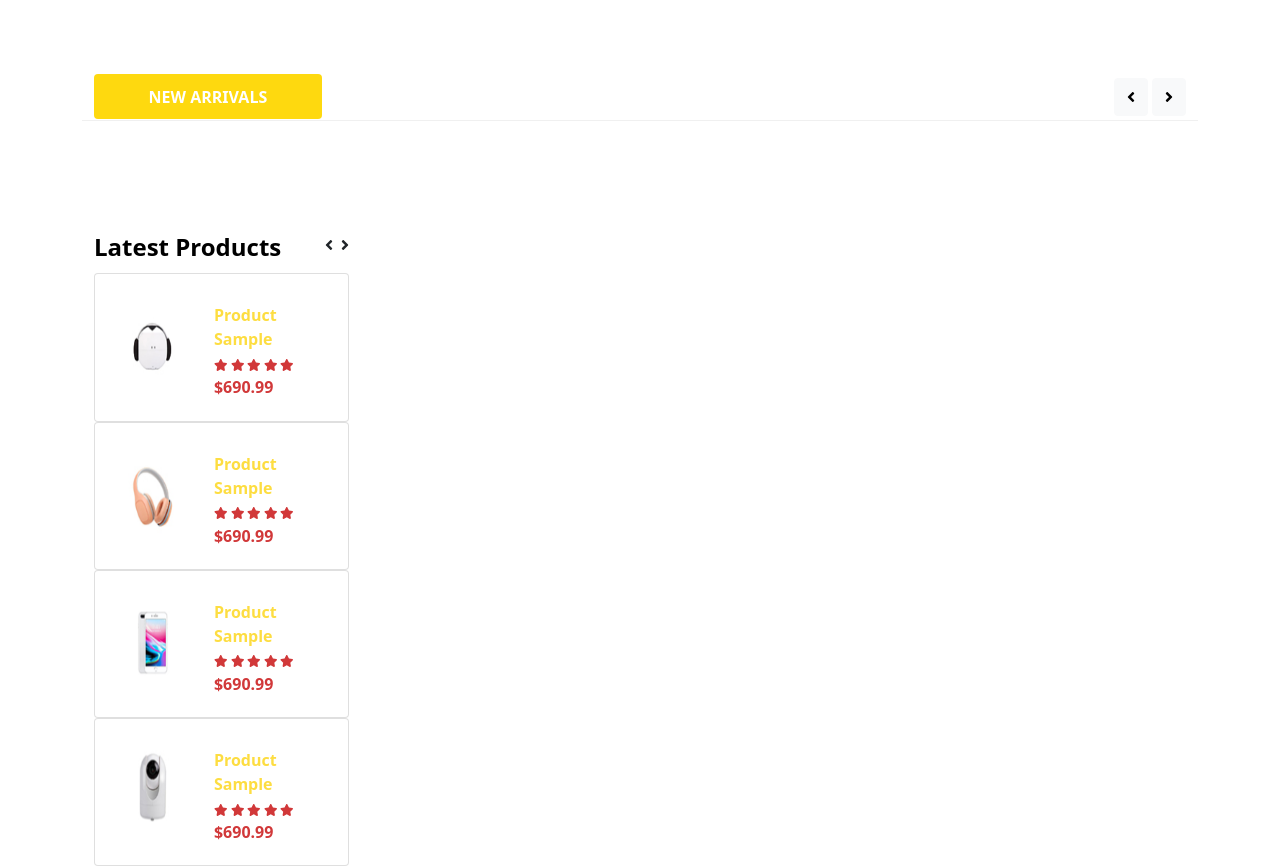
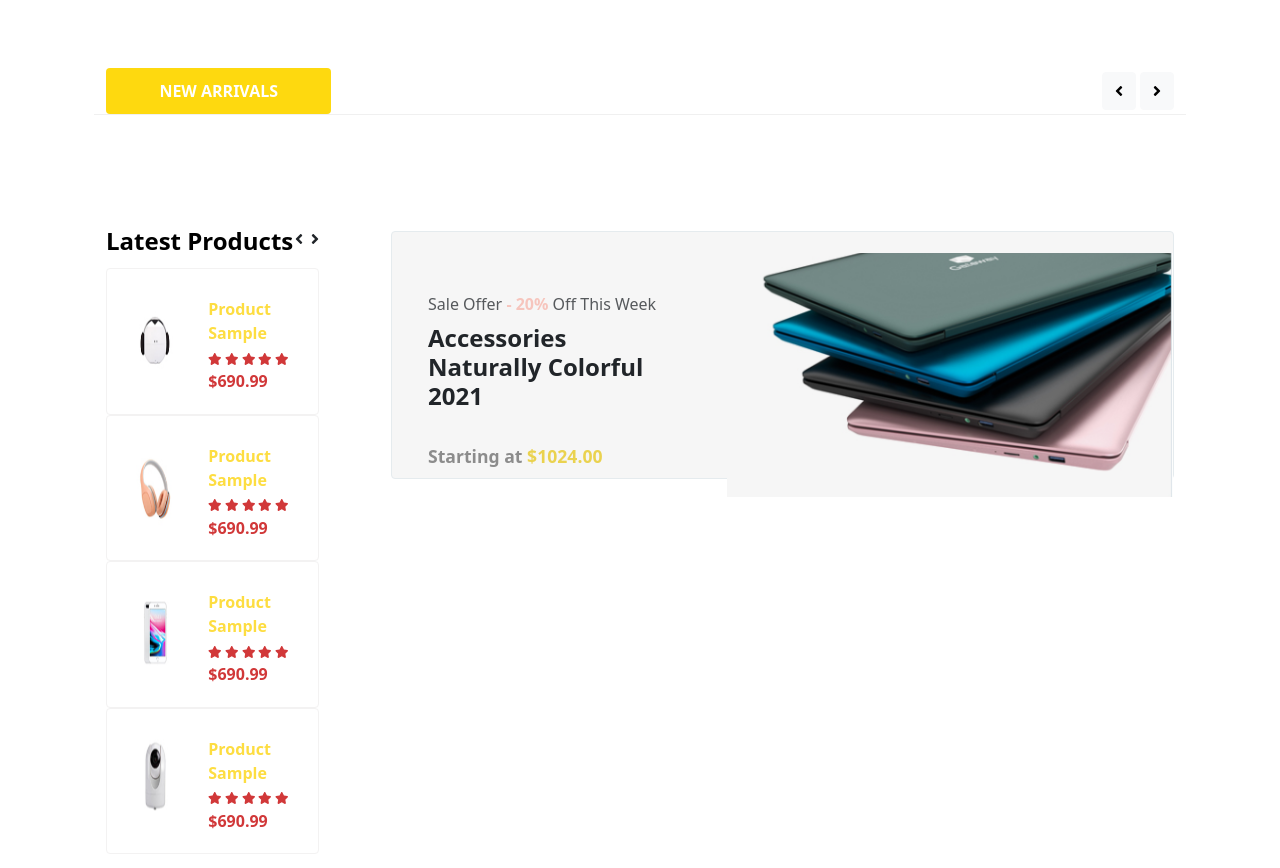
Before and after one commit to siam88/ecom_landing_page_demo, a React (Create React App) app: page / in a window 1280 px wide. Shown: the part 960-1828 px from the top of the page. Built offline with nearby package versions, Linux system fonts and the light colour scheme.

Commit message:
#15 fixes .add banner done

```diff
--- /dev/null
+++ b/src/components/addBanner/AddBanner.jsx
@@ -0,0 +1,52 @@
+import React from 'react';
+import { Row, Col, Container } from 'react-bootstrap'
+import { offeraddBanner } from '../../data'
+import { FontAwesomeIcon } from '@fortawesome/react-fontawesome'
+import { faAngleLeft, faAngleRight, faStar } from '@fortawesome/free-solid-svg-icons'
+
+import './AddBanner.css'
+const AddBanner = () => {
+    return <>
+        <Container className="mt-5 d-none d-lg-block">
+            <Row>
+                <Col xs={12} md={12} sm={12} lg={12} className="mb-1 mt-5" >
+
+                </Col>
+                {offeraddBanner.map((e, i) => {
+                    return <Col xs={12} md={12} sm={12} lg={12} >
+                        <CustomCard value={e} />
+                    </Col>
+                })}
+
+            </Row>
+        </Container>
+    </>
+}
+export default AddBanner
+
+
+
+const CustomCard = (props) => {
+    return <div className="card " style={{height:"31vh",background:"#F6F6F6",border:"1px solid #E5EBEE"}}>
+
+            <div className="row d-flex align-items-center">
+
+                <div className=" col-lg-5 col-md-5 col-sm-12 col-xs-12 col-12 text-left p-5 mt-3 ml-5 ">
+                    <p className="card-subtitle mb-2" style={{ color: "$888891", opacity: "0.75" }}>
+                        Sale Offer <span style={{color:"#F7B5AA",fontWeight:"700"}}>- { props.value.discount}%</span> Off This Week
+                    </p>
+                    <h5 classNameName="card-title" style={{ fontWeight: "700" ,fontSize:"1.5rem"}}>
+                    Accessories <br/>Naturally Colorful 2021
+                    </h5><br />
+
+                    <span classNameName="card-text" style={{color: "#0000006e" ,fontSize:"1.1rem", fontWeight: "bold" }}>
+                       Starting at <span style={{color: "#ead24f"}}>${props.value.price}</span>
+                    </span>
+                </div>
+                <div className="col-lg-7 col-md-7 col-sm-12 col-xs-12 col-12">
+                    <img src={props.value.img} alt="sans" height="100%" width="100%" />
+                </div>
+            </div>
+
+    </div>
+}
--- a/src/components/blogs/Blogs.jsx
+++ b/src/components/blogs/Blogs.jsx
@@ -32,7 +32,7 @@ export default Blogs
 
 
 const CustomCard = (props) => {
-    return <div className="card " style={{ padding: "1%" }}>
+    return <div className="card " style={{ padding: "1%" ,border:"1px solid #f3f2f2"}}>
         <div className="card-body">
             <div className="row">
                 <div className="col-lg-12 col-md-12 col-sm-12 col-xs-12 col-12 text-right">
--- a/src/components/product/productLatest/productLatest.jsx
+++ b/src/components/product/productLatest/productLatest.jsx
@@ -32,7 +32,7 @@ export default ProductLatest
 
 
 const CustomCard = (props) => {
-    return <div className="card "  style={{padding:"2%"}}>
+    return <div className="card "  style={{padding:"2%",border:"1px solid #f3f2f2"}}>
         <div className="card-body">
             <div className="row">
                 <div className="col-lg-5 col-md-5 col-sm-12 col-xs-12 col-12 text-right">
--- a/src/containers/landingPage/LandingPage.jsx
+++ b/src/containers/landingPage/LandingPage.jsx
@@ -5,10 +5,12 @@ import ProductNewArrivals from '../../components/product/productNewArrivals/prod
 import ProductsRecentlyView from '../../components/product/productsRecentlyView/ProductsRecentlyView';
 import ProductLatest from '../../components/product/productLatest/productLatest';
 import Blogs from '../../components/blogs/Blogs';
+import AddBanner from '../../components/addBanner/AddBanner';
 
 
 const LandingPage = () => {
     return <Container>
+        <Row>
             <Col xs={12} md={12} sm={12} lg={12} >
                 <ProductFeature />
             </Col>
@@ -20,9 +22,12 @@ const LandingPage = () => {
             </Col>
             <Col xs={12} md={4} sm={12} lg={3} >
                 <ProductLatest />
-            <Blogs/>
+                <Blogs />
             </Col>
-
+            <Col xs={12} md={8} sm={12} lg={9} >
+                <AddBanner />
+            </Col>
+        </Row>
     </Container>
 }
 export default LandingPage
--- a/src/data.jsx
+++ b/src/data.jsx
@@ -14,6 +14,8 @@ import ps3 from './assets/ps3.PNG'
 import ps4 from './assets/ps4.PNG'
 
 import blog from './assets/blog.PNG'
+
+import addBanner from './assets/addBanner.PNG'
 
 export const featureProductData = [
     {
@@ -105,3 +107,13 @@ export const blogs = [
         type: "admin"
     },
 ]
+
+export const offeraddBanner = [
+    {
+        discount:"20",
+        title: "Accessories Naturally Colorful 2021",
+        price: "1024.00",
+        img: addBanner,
+
+    },
+]
```
Also changed, not shown: src/assets/addBanner.PNG (added), src/components/addBanner/AddBanner.css (added). Lines whose indentation alone changed are shown as unchanged.
